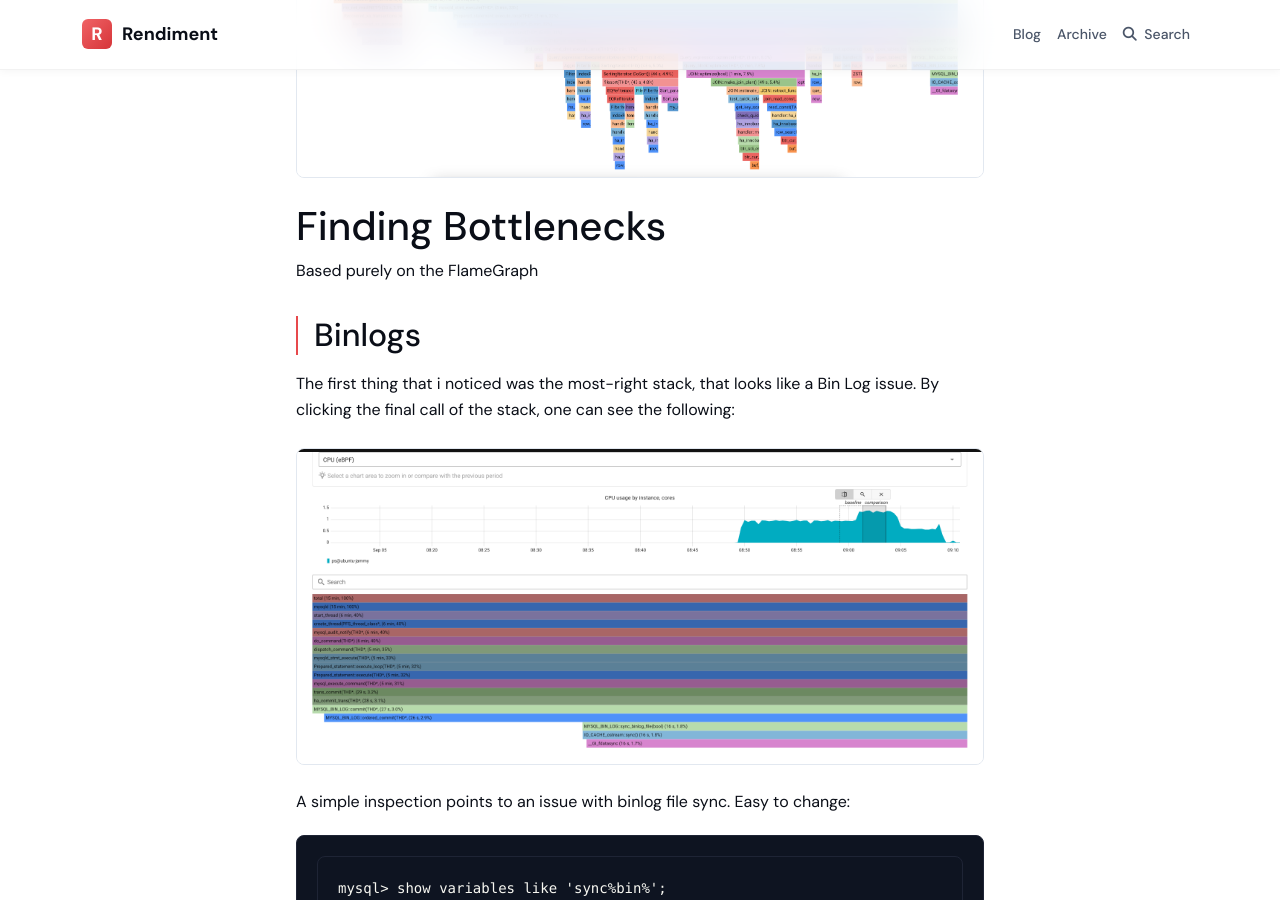
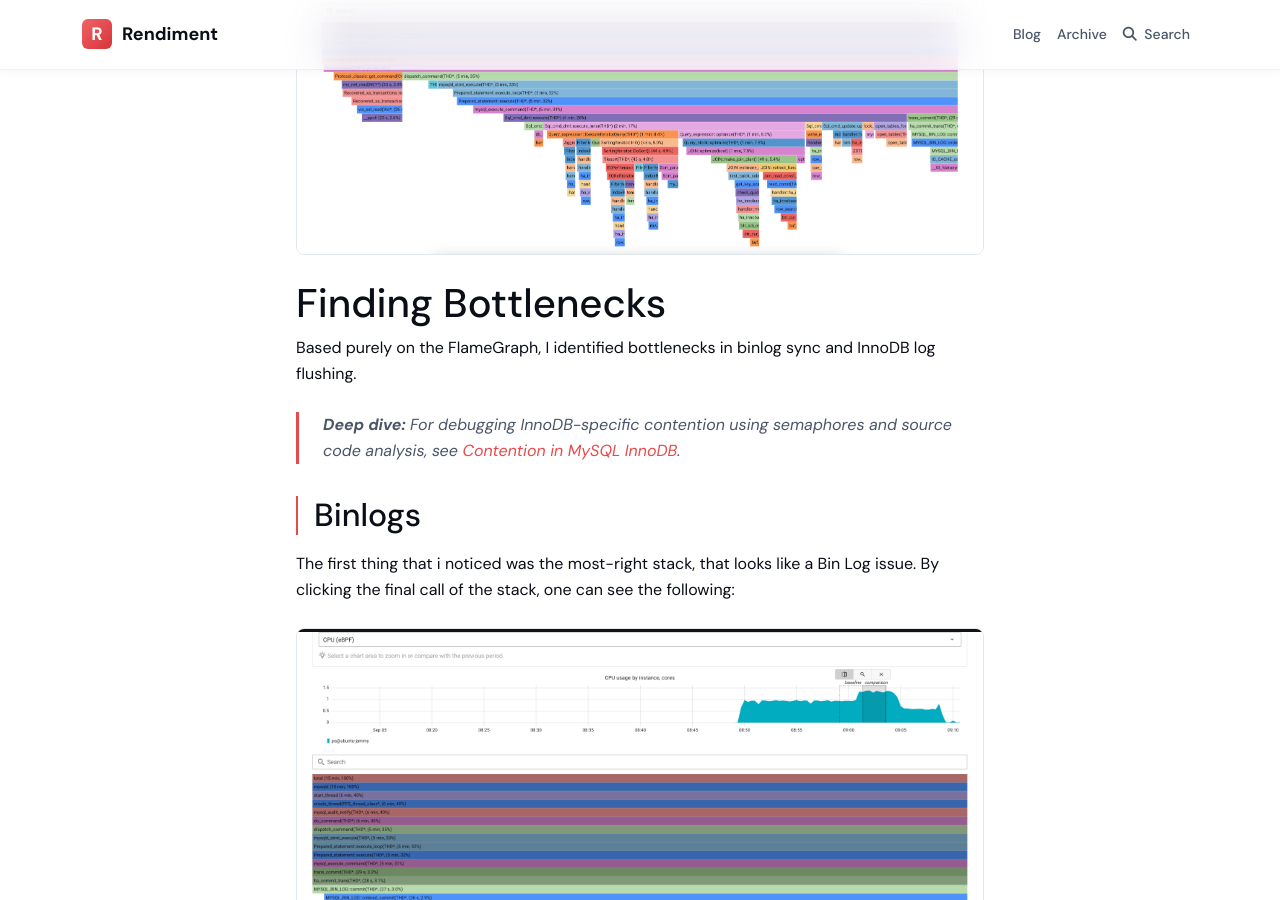
Before and after one commit to nethalo/nethalo.github.io, a Jekyll site: the page built from _posts/2024-09-05-coroot-mysql-first-test.md, in a window 1280 px wide and 900 px high, scrolled down 5265 px. Built offline with Jekyll 4.4.1, drawn with Linux system fonts in a browser that asks for light colours; comment, search, counter and statistics services are not loaded; some of the changed text lies outside the part shown.

Commit message:
Add internal links to create topic clusters for SEO
- Add 9 strategic internal links across 6 blog posts
- Create MySQL monitoring cluster: Coroot ↔ PMM ↔ smart-alerting ↔ innodb-contention
- Create PXC/Galera cluster: sysbench-proxysql ↔ dbsafe
- Create sysbench workflow: Coroot ↔ sysbench-proxysql

Internal linking improves:
- SEO topical authority (Google rewards interlinked related content)
- User engagement (increases average session time)
- Content discoverability (guides readers to related deep dives)

All links placed at natural transition points with contextual relevance.

Co-Authored-By: Claude Sonnet 4.5 <noreply@anthropic.com>

```diff
--- a/_posts/2024-09-05-coroot-mysql-first-test.md
+++ b/_posts/2024-09-05-coroot-mysql-first-test.md
@@ -16,6 +16,8 @@ I have being trying to test the MySQL monitoring feature since Coroot announced
 So i just spinned a VM, installed docker and started to work. First was installing coroot. The Docker method is pretty straightforward ([a docker compose](https://coroot.com/docs/coroot-community-edition/getting-started/installation#docker)), nothing weird there.
 
 Next, the actual MySQL. Since i was already using docker, i went with the Percona Server for MySQL docker image. Also pretty simple. Once the contaner was running, i added artificial load with sysbench. And then the "magic".
+
+> **Related:** For advanced sysbench configuration with ProxySQL and PXC, see [How to Test ProxySQL Read/Write Split with sysbench](/mysql/proxysql/2026/02/03/sysbench-proxysql.html)
 
 ![health_overview](/assets/img/gallery/health_overview.png)
 
@@ -97,7 +99,9 @@ As i've mentioned earlier, i used Sysbench to create artificial traffic, but als
 
 # Finding Bottlenecks
 
-Based purely on the FlameGraph
+Based purely on the FlameGraph, I identified bottlenecks in binlog sync and InnoDB log flushing.
+
+> **Deep dive:** For debugging InnoDB-specific contention using semaphores and source code analysis, see [Contention in MySQL InnoDB](/mysql/innodb/2024/09/01/innodb-semaphore-contention.html).
 
 ## Binlogs
 
@@ -201,3 +205,5 @@ The time spent on flushing improved in 50%! that's a lot. Pretty good for not ha
 I will wrap it out here for the moment. There are more things to test, like replication monitoring or the alerting module, but that will be for a next blog.
 
 In conclusion: Coroot have a massive potential and i'm sure that if they manage to figure out adoption, it will be a favorite between DBAs, specially on more complex deployments like Kubernetes Operators.
+
+> **Related:** For deep query analytics with custom dashboards beyond Grafana's limitations, see [Supercharge PMM Query Analytics: Using Redash to Optimize Database Performance](/mysql/postgresql/pmm/percona/monitoring/2024/09/19/pmm-query-analytics-clickhouse.html).
```
Also changed, not shown: _posts/2024-09-01-innodb-semaphore-contention.md (+4 -0 lines), _posts/2024-09-10-smart-alerting-dynamic-thresholds.md (+7 -0 lines), _posts/2024-09-19-pmm-query-analytics-clickhouse.md (+2 -0 lines), _posts/2026-02-03-sysbench-proxysql.md (+4 -0 lines), _posts/2026-02-14-introducing-dbsafe-know-before-you-alter.md (+3 -0 lines).
